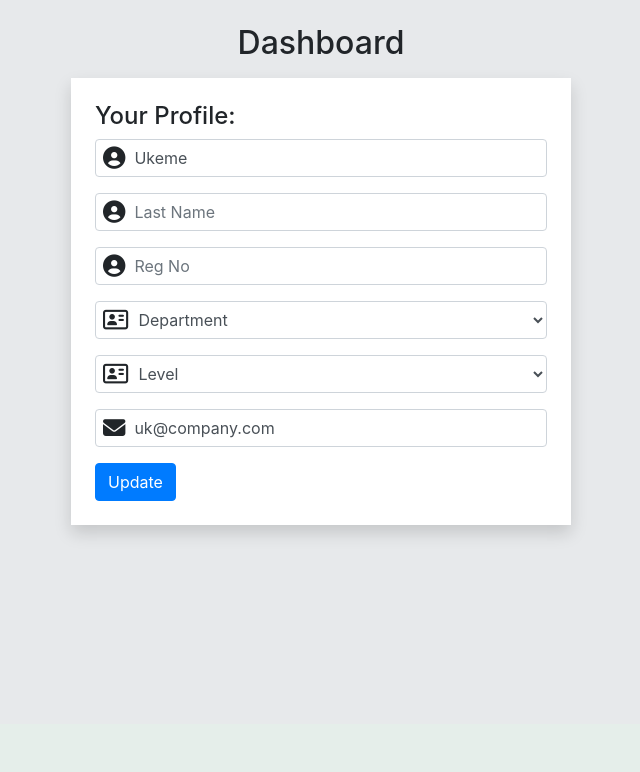
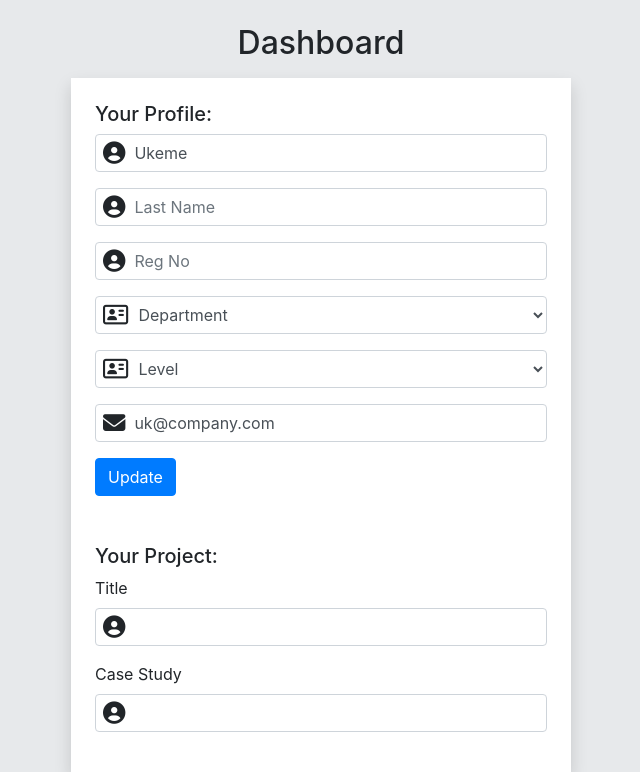
Before and after one commit to bukeme/mosjak-project, a Django app: page / in a window 1280 px wide. Shown: the part 76-848 px from the top of the page, without its empty margins (319-959 px from the left). Before the commit the page ends 616 px from the top, so only its background shows below. Run offline with Django 3.2, Linux system fonts and the light colour scheme; a user stored in the database is signed in; data comes from the database, SQL or seed files in the repository; both versions use the stored data as it was after the commit; some libraries are stand-ins or nearby versions.

Commit message:
Still on dashboard section

```diff
--- a/spa/forms.py
+++ b/spa/forms.py
@@ -3,7 +3,7 @@ from django.conf import settings
 from django.contrib.auth.models import User
 from django.contrib.auth.forms import UserCreationForm
 from allauth.account.forms import SignupForm
-from .models import Student
+from .models import Student, Project
 
 # User = settings.AUTH_USER_MODEL
 
@@ -30,6 +30,11 @@ class UserForm(forms.ModelForm):
 		model = User
 		fields = ['first_name', 'last_name', 'email']
 
+class ProjectForm(forms.ModelForm):
+	class Meta:
+		model = Project
+		fields = ['title', 'case_study']
+
 # class UserRegisterForm(UserRegistrationForm):
 # 	class Meta:
 # 		model = User
--- a/spa/models.py
+++ b/spa/models.py
@@ -5,6 +5,25 @@ from django.utils import timezone
 User = settings.AUTH_USER_MODEL
 
 # Create your models here.
+
+class Project(models.Model):
+	title = models.CharField(max_length=200)
+	case_study = models.CharField(max_length=200)
+
+	def __str__(self):
+		return self.title
+
+	@property
+	def allocated(self):
+		if self.student_set.all().count() > 0:
+			return True
+		return False
+
+	@property
+	def group_project(self):
+		if self.student_set.all().count() > 1:
+			return True
+		return False
 
 class Student(models.Model):
 	DEPARTMENTS = (
@@ -27,6 +46,7 @@ class Student(models.Model):
 	reg_no = models.CharField(max_length=50)
 	department = models.CharField(max_length=100, choices=DEPARTMENTS)
 	level = models.CharField(max_length=50, choices=LEVEL, default='500 Level')
+	project = models.ForeignKey(Project, on_delete=models.SET_NULL, null=True)
 	date_joined = models.DateTimeField(default=timezone.now)
 
 	def __str__(self):
--- a/spa/templates/spa/dashboard.html
+++ b/spa/templates/spa/dashboard.html
@@ -7,7 +7,7 @@
 	<div class="d-flex flex-column align-items-center">
 		<h2 class="text-center mt-4 mb-3">Dashboard</h2>
 		<div class="bg-white p-4 shadow" style="min-width: 500px;">
-			<h4 class="mb-2">Your Profile:</h4>
+			<h5 class="mb-2">Your Profile:</h5>
 			<form method="post">
 				{% csrf_token %}
 				<div>
@@ -28,7 +28,7 @@
 				</div>
 				<div class="fieldWrapper form-group">
 					<div class="form-group">
-						<input required type="text" name="first_name" id="id_first_name" placeholder="First Name" class="form-control" value="{{request.user.first_name}}">
+						<input type="text" name="first_name" id="id_first_name" placeholder="First Name" class="form-control" value="{{request.user.first_name}}">
 						<i class="fa-solid fa-circle-user input-icon"></i>
 					</div>
 					{% if u_form.first_name.errors %}
@@ -41,7 +41,7 @@
 				</div>
 				<div class="fieldWrapper form-group">
 					<div class="form-group">
-						<input required type="text" name="last_name" id="id_last_name" placeholder="Last Name" class="form-control" value="{{request.user.last_name}}">
+						<input type="text" name="last_name" id="id_last_name" placeholder="Last Name" class="form-control" value="{{request.user.last_name}}">
 						<i class="fa-solid fa-circle-user input-icon"></i>
 					</div>
 					{% if u_form.last_name.errors %}
@@ -54,7 +54,7 @@
 				</div>
 				<div class="fieldWrapper form-group">
 					<div class="form-group">
-						<input required type="text" name="reg_no" id="id_reg_no" placeholder="Reg No" class="form-control"  value="{{request.user.student.reg_no}}">
+						<input type="text" name="reg_no" id="id_reg_no" placeholder="Reg No" class="form-control"  value="{{request.user.student.reg_no}}">
 						<i class="fa-solid fa-circle-user input-icon"></i>
 					</div>
 					{% if s_form.reg_no.errors %}
@@ -65,6 +65,7 @@
 						</ul>
 					{% endif %}
 				</div>
+
 				<div class="fieldWrapper form-group">
 					<div class="form-group">
 
@@ -108,7 +109,7 @@
 				</div>
 				<div class="fieldWrapper form-group">
 					<div class="form-group">
-						<input required type="email" name="email" id="id_email" placeholder="Email" class="form-control" value="{{request.user.email}}">
+						<input type="email" name="email" id="id_email" placeholder="Email" class="form-control" value="{{request.user.email}}">
 						<i class="fa-solid fa-envelope input-icon"></i>
 					</div>
 					{% if u_form.email.errors %}
@@ -121,6 +122,60 @@
 				</div>
 				<button class="btn btn-primary" type="submit">Update</button>
 			</form>
+
+			{% if request.user.student.project is None %}
+
+				<div class="d-flex flex-column align-items-center mt-4">
+					<h6>You Have Not Registered Your Project</h6>
+					<a href="{% url 'register_project' %}" class="btn btn-success">Register Now</a>
+				</div>
+
+			{% else %}
+
+				<h5 class="mt-5 mb-2">Your Project:</h5>
+				<form method="post">
+					{% csrf_token %}
+					<div>
+						{% if p_form.non_field_errors %}
+							<ol>
+								{% for error in p_form.non_field_errors %}
+									<li><strong>{{error|escape}}</strong></li>
+								{% endfor %}
+							</ol>
+						{% endif %}
+					</div>
+					<div class="fieldWrapper form-group">
+						<label for="{{p_form.title.id_for_title}}">Title</label>
+						<div class="form-group">
+							<input type="text" name="title" id="id_title" class="form-control" value="{{request.user.student.project.title}}">
+							<i class="fa-solid fa-circle-user input-icon"></i>
+						</div>
+						{% if p_form.title.errors %}
+							<ul class="list-unstyled" style="margin-top: -0.9rem;">
+								{% for error in p_form.title.errors %}
+									<li class="text-danger font-italic small">{{error | escape}}</li>
+								{% endfor %}
+							</ul>
+						{% endif %}
+					</div>
+					<div class="fieldWrapper form-group">
+						<label for="{{p_form.case_study.id_for_case_study}}">Case Study</label>
+						<div class="form-group">
+							<input type="text" name="case_study" id="id_case_study" class="form-control" value="{{request.user.student.project.case_study}}">
+							<i class="fa-solid fa-circle-user input-icon"></i>
+						</div>
+						{% if p_form.case_study.errors %}
+							<ul class="list-unstyled" style="margin-top: -0.9rem;">
+								{% for error in p_form.case_study.errors %}
+									<li class="text-danger font-italic small">{{error | escape}}</li>
+								{% endfor %}
+							</ul>
+						{% endif %}
+					</div>
+				</form>
+
+			{% endif %}
+
 		</div>
 	</div>
 
--- a/spa/urls.py
+++ b/spa/urls.py
@@ -8,4 +8,6 @@ urlpatterns = [
 	# path('accounts/login/', allauth.account.views.LoginView.as_view(), name='account_login'),
 	path('accounts/', include('allauth.account.urls')),
 	path('', views.dashboard, name='dashboard'),
+	path('admin-dashboard/', views.admin_dashboard, name='admin_dashboard'),
+	path('register-project/', views.register_project, name='register_project'),
 ]
--- a/spa/views.py
+++ b/spa/views.py
@@ -8,8 +8,9 @@ from django.contrib import auth
 from allauth.account.views import SignupView
 from .forms import LoginForm
 
-from .forms import UserRegistrationForm, StudentForm, UserForm
+from .forms import UserRegistrationForm, StudentForm, UserForm, ProjectForm
 from .mixins import RedirectLoggedInUser
+from .models import Student, Project
 
 # Create your views here.
 
@@ -64,9 +65,10 @@ class LoginView(generic.TemplateView):
 			user = auth.authenticate(username=username, password=password)
 			if user is not None:
 				auth.login(request, user)
+				if user.is_staff:
+					return redirect('admin_dashboard')
 				return redirect('dashboard')
 		messages.error(request, "Incorrect password")
-		print('hello')
 		return self.render_to_response({'form': form})
 
 login = LoginView.as_view()
@@ -77,20 +79,60 @@ class DashboardView(generic.TemplateView):
 
 	def post(self, request, *args, **kwargs):
 		u_form = UserForm(request.POST, instance=request.user)
-		print(u_form)
-		# s_form = StudentForm(request.POST, initial=request.user)
+		s_form = StudentForm(request.POST, instance=request.user.student)
 		if u_form.is_valid():
 			u_form.save()
-			# s_form.save()
+			s_form.save()
 			return redirect('dashboard')
-		return self.render_to_response({"u_form": u_form,})
+		return self.render_to_response({"u_form": u_form, 's_form': s_form})
 
 
 	def get_context_data(self, *args, **kwargs):
 		context = super().get_context_data(*args, **kwargs)
-		print(self.request.user)
 		context['u_form'] = UserForm()
 		context['s_form'] = StudentForm()
+		context['p_form'] = ProjectForm()
 		return context
 
 dashboard = DashboardView.as_view()
+
+class AdminDashboardView(generic.TemplateView):
+	template_name = 'spa/admin-dashboard.html'
+
+	def post(self, request, *args, **kwargs):
+		u_form = UserForm(request.POST, instance=request.user)
+		if u_form.is_valid():
+			u_form.save()
+			return redirect('admin_dashboard')
+		return self.render_to_response({'u_form': u_form})
+
+	def get_context_data(self, *args, **kwargs):
+		context = super().get_context_data(*args, **kwargs)
+		context['u_form'] = UserForm()
+		return context
+
+admin_dashboard = AdminDashboardView.as_view()
+
+class RegisterProjectView(generic.TemplateView):
+	template_name = 'spa/add-project.html'
+
+	def post(self, request, *args, **kwargs):
+		p_form = ProjectForm(request.POST)
+		if p_form.is_valid():
+			data = p_form.cleaned_data
+			title = data['title']
+			case_study = data['case_study']
+			title_exist = Project.objects.filter(allocated=True).filter(title=title).exists()
+			case_study_exist = Project.objects.filter(allocated=True).filter(case_study=case_study).exists()
+			if title_exist or case_study_exist:
+				messages.error(request, 'This Project Has Been Allocated')
+				return self.render_to_response({'p_form': p_form})
+
+
+	def get_context_data(self, *args, **kwargs):
+		context = super().get_context_data(*args, **kwargs)
+		context['p_form'] = ProjectForm()
+		context['students'] = Student.objects.exclude(user=self.request.user)
+		return context
+
+register_project = RegisterProjectView.as_view()
```
Also changed, not shown: spa/templates/spa/add-project.html (added, +77 -0 lines), spa/templates/spa/admin-dashboard.html (added, +66 -0 lines), db.sqlite3, spa/migrations/0002_auto_20221201_2155.py (added).
